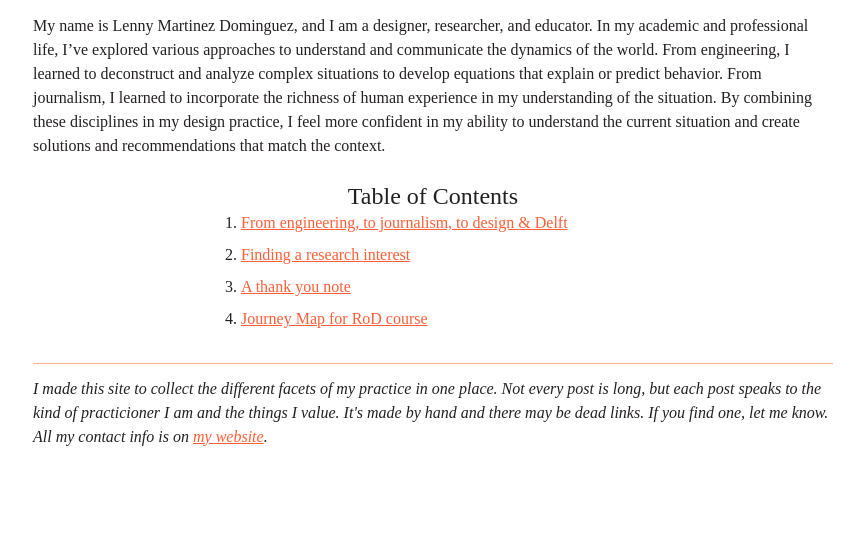
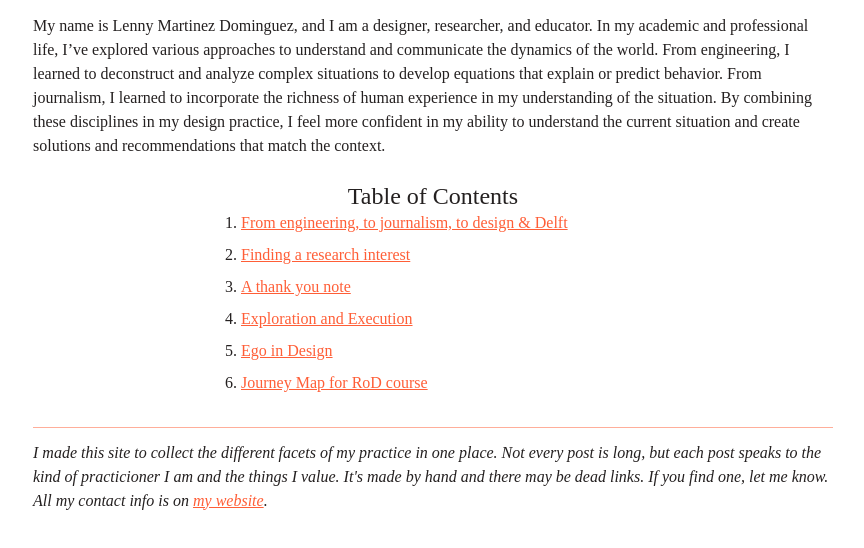
Before and after one commit to lennymd/rod-project, a plain HTML site: page index.html in a window 1280 px wide. Shown: the part 146-694 px from the top of the page, without its empty margins (207-1071 px from the left). Drawn offline with Linux system fonts and the light colour scheme; a web font is replaced by a local one.

Commit message:
add pages 4/5

```diff
--- a/index.html
+++ b/index.html
@@ -36,6 +36,8 @@
         </li>
         <li><a href="./posts/02.html">Finding a research interest</a></li>
         <li><a href="./posts/03.html">A thank you note</a></li>
+        <li><a href="./posts/04.html">Exploration and Execution</a></li>
+        <li><a href="./posts/05.html">Ego in Design</a></li>
         <li><a href="./journey-map.html">Journey Map for RoD course</a></li>
       </ol>
     </article>
```
